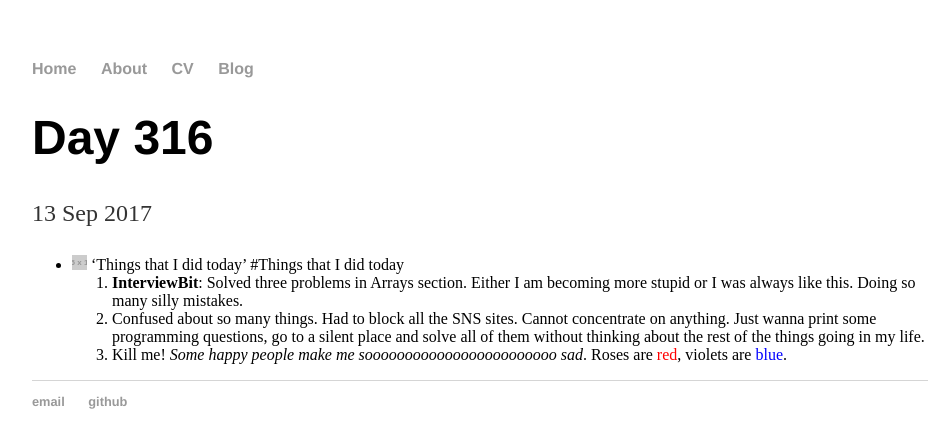
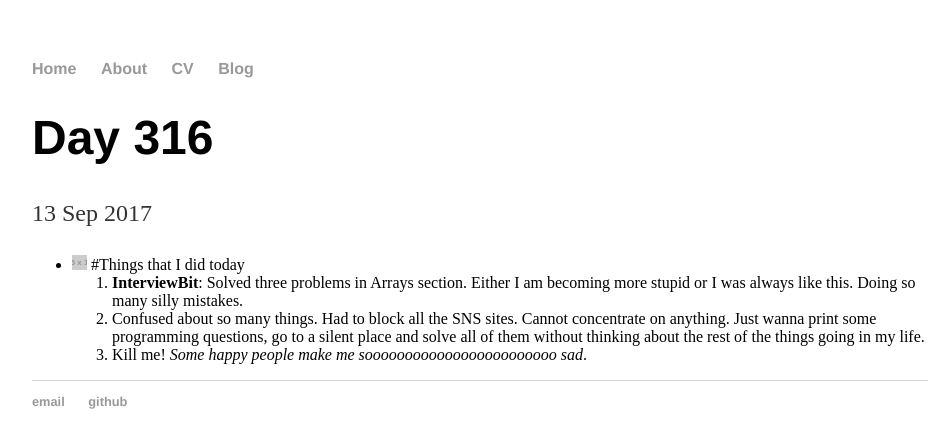
Before and after one commit to scitamehtam/scitamehtam.github.io, a Jekyll site: the page built from _posts/2017-09-13-Day-316.md, in a window 1280 px wide. Shown: the top 448 px of the page, without its empty margins (160-1112 px from the left). Built offline with Jekyll 4.4.1, drawn with Linux system fonts in a browser that asks for light colours.

Commit message:
Update 2017-09-13-Day-316.md

```diff
--- a/_posts/2017-09-13-Day-316.md
+++ b/_posts/2017-09-13-Day-316.md
@@ -3,9 +3,9 @@
 title: "Day 316"
 date: 2017-09-13
 ---
-- ![#f03c15](https://placehold.it/15/f03c15/000000?text=+) 'Things that I did today'
+- ![#f03c15](https://placehold.it/15/f03c15/000000?text=+)
+<!-- background: #fff4e3 -->
 #Things that I did today
 1. **InterviewBit**: Solved three problems in Arrays section. Either I am becoming more stupid or I was always like this. Doing so many silly mistakes.
 2. Confused about so many things. Had to block all the SNS sites. Cannot concentrate on anything. Just wanna print some programming questions, go to a silent place and solve all of them without thinking about the rest of the things going in my life.
 3. Kill me! *Some happy people make me soooooooooooooooooooooooo sad*.
-Roses are <span style="color:red">red</span>, violets are <span style="color:blue">blue</span>.
```
